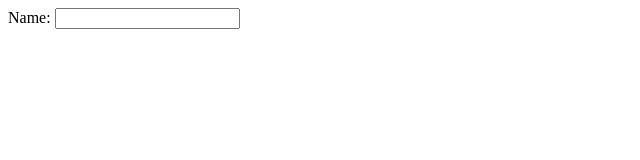
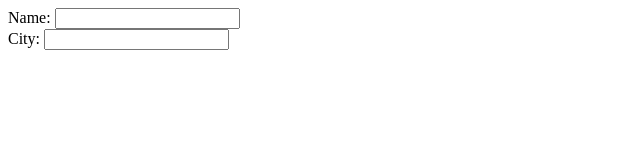
Before and after one commit to lexthatch/Angular60, a plain HTML site: page 1-simpleModel/index.html in a window 1280 px wide. Shown: the whole page, without its empty margins (0-640 px from the left). Drawn offline with nearby package versions, Linux system fonts and the light colour scheme.

```diff
--- a/1-simpleModel/index.html
+++ b/1-simpleModel/index.html
@@ -7,7 +7,8 @@
 <body>
 
   <div class="container">
-    Name: <input type="text" ng-model="name" /> {{name}}
+    Name: <input type="text" ng-model="name" /> {{name}}<br>
+    City: <input type="text" ng-model="city" /> {{city}}<br>
   </div>
 
   <script src="https://ajax.googleapis.com/ajax/libs/angularjs/1.4.9/angular.min.js"></script>
```
